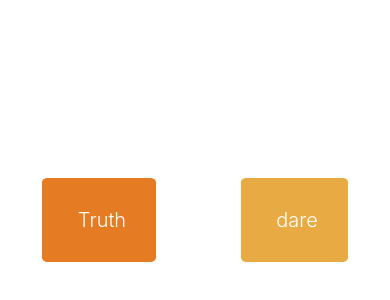
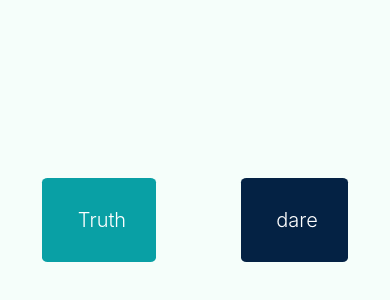
Before and after one commit to alifertah/truth-or-dare, a React Native app: screen / in a window 390 px wide. Shown: the part 392-692 px from the top of the page. Built offline with nearby package versions, Linux system fonts and the light colour scheme.

Commit message:
making the good styles so far

```diff
--- a/App.js
+++ b/App.js
@@ -42,8 +42,6 @@ export default function App() {
     }
   }
 
-
-
   return (
     <View style={styles.container} >
     <Text style={styles.message}>{truth}</Text>
@@ -72,13 +70,14 @@ const styles = StyleSheet.create({
     display:"flex",
     justifyContent:"space-around",
     alignItems:"center",
-    height:"100%"
+    height:"100%",
+    backgroundColor:"#f5fefa"
   },
    truth:{
      display:"flex",
      justifyContent:"center",
      alignItems:"center",
-     backgroundColor:"#E57C23",
+     backgroundColor:"#09a0a5",
      padding:30,
      borderRadius:"5%"
    },
@@ -86,7 +85,7 @@ const styles = StyleSheet.create({
      display:"flex",
      justifyContent:"center",
      alignItems:"center",
-     backgroundColor:"#E8AA42",
+     backgroundColor:"#042244",
      padding:30,
      borderRadius:"5%"
    },
@@ -95,7 +94,7 @@ const styles = StyleSheet.create({
      fontWeight:"bold",
      textAlign:"center",
      fontSize: 22,
-     color:"linear-gradient(90deg, rgba(229,124,35,1) 0%, rgba(232,170,66,1) 100%)",
+     color:"#134E50",
  },
   actionText:{
     color:"white",
```
